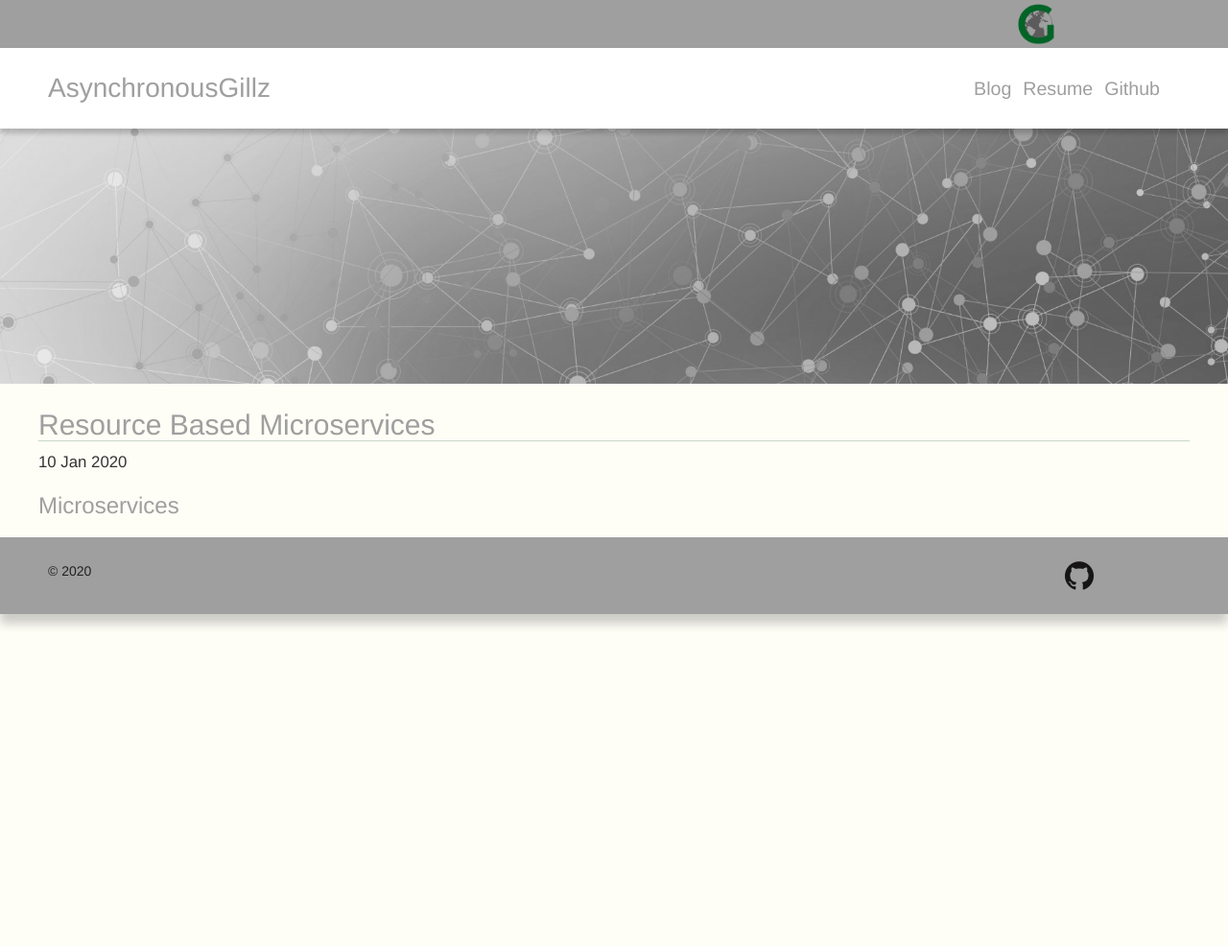
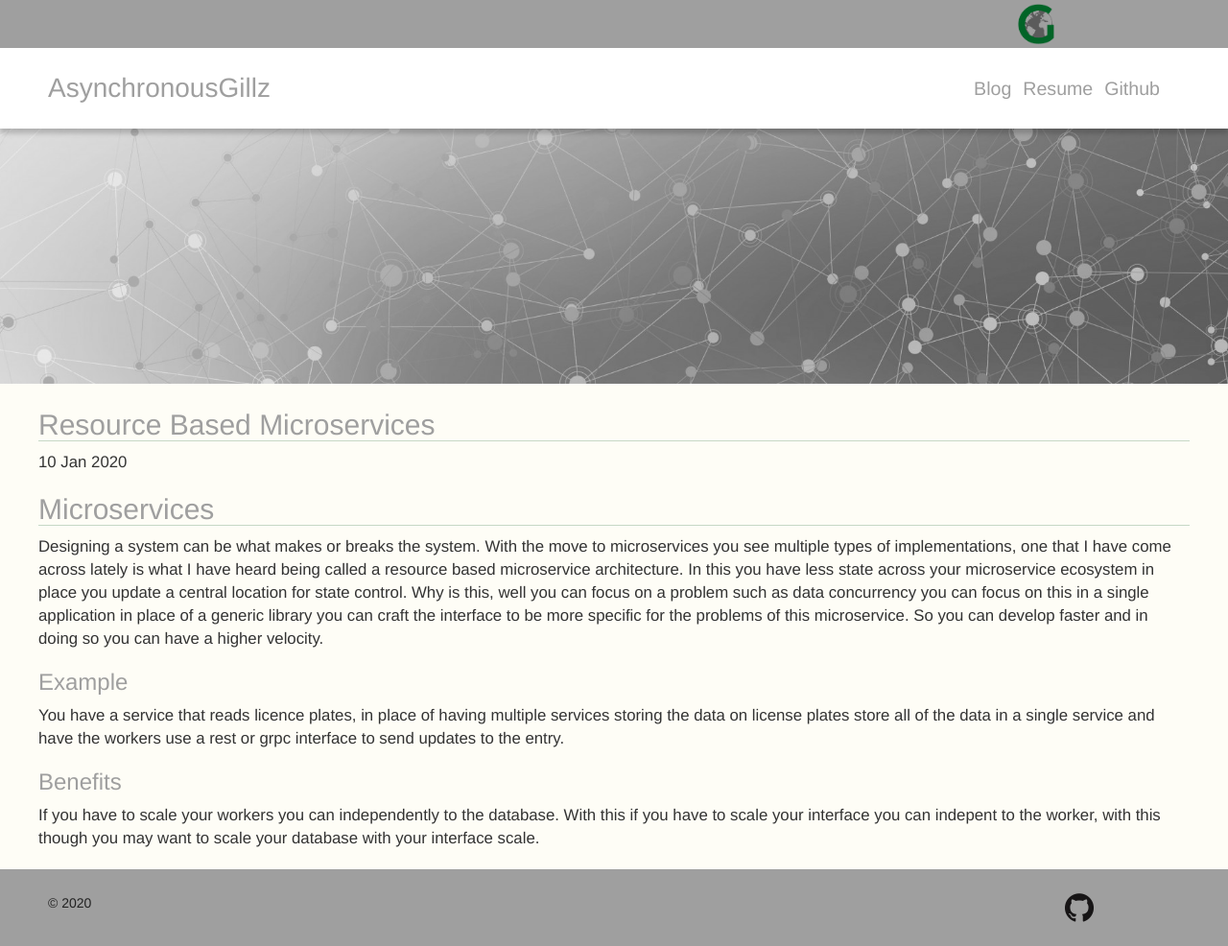
Before and after one commit to GerhardOfRivia/GerhardOfRivia.github.io, a Jekyll site: the page built from _posts/2020-01-10-Resource-Based-Microservices.md, in a window 1280 px wide. Shown: the whole page at 96% size. Built offline with Jekyll 4.4.1, drawn with Linux system fonts in a browser that asks for light colours; nearby versions of some CDN libraries; before the commit the page ends 900 px from its top, so only the background shows below that.

Commit message:
Update 2020-01-10-Resource-Based-Microservices.md

```diff
--- a/_posts/2020-01-10-Resource-Based-Microservices.md
+++ b/_posts/2020-01-10-Resource-Based-Microservices.md
@@ -2,4 +2,14 @@
 layout: posts
 ---
 
-### Microservices
+## Microservices
+
+Designing a system can be what makes or breaks the system. With the move to microservices you see multiple types of implementations, one that I have come across lately is what I have heard being called a resource based microservice architecture. In this you have less state across your microservice ecosystem in place you update a central location for state control. Why is this, well you can focus on a problem such as data concurrency you can focus on this in a single application in place of a generic library you can craft the interface to be more specific for the problems of this microservice. So you can develop faster and in doing so you can have a higher velocity.
+
+### Example
+
+You have a service that reads licence plates, in place of having multiple services storing the data on license plates store all of the data in a single service and have the workers use a rest or grpc interface to send updates to the entry.
+
+### Benefits
+
+If you have to scale your workers you can independently to the database. With this if you have to scale your interface you can indepent to the worker, with this though you may want to scale your database with your interface scale.
```
